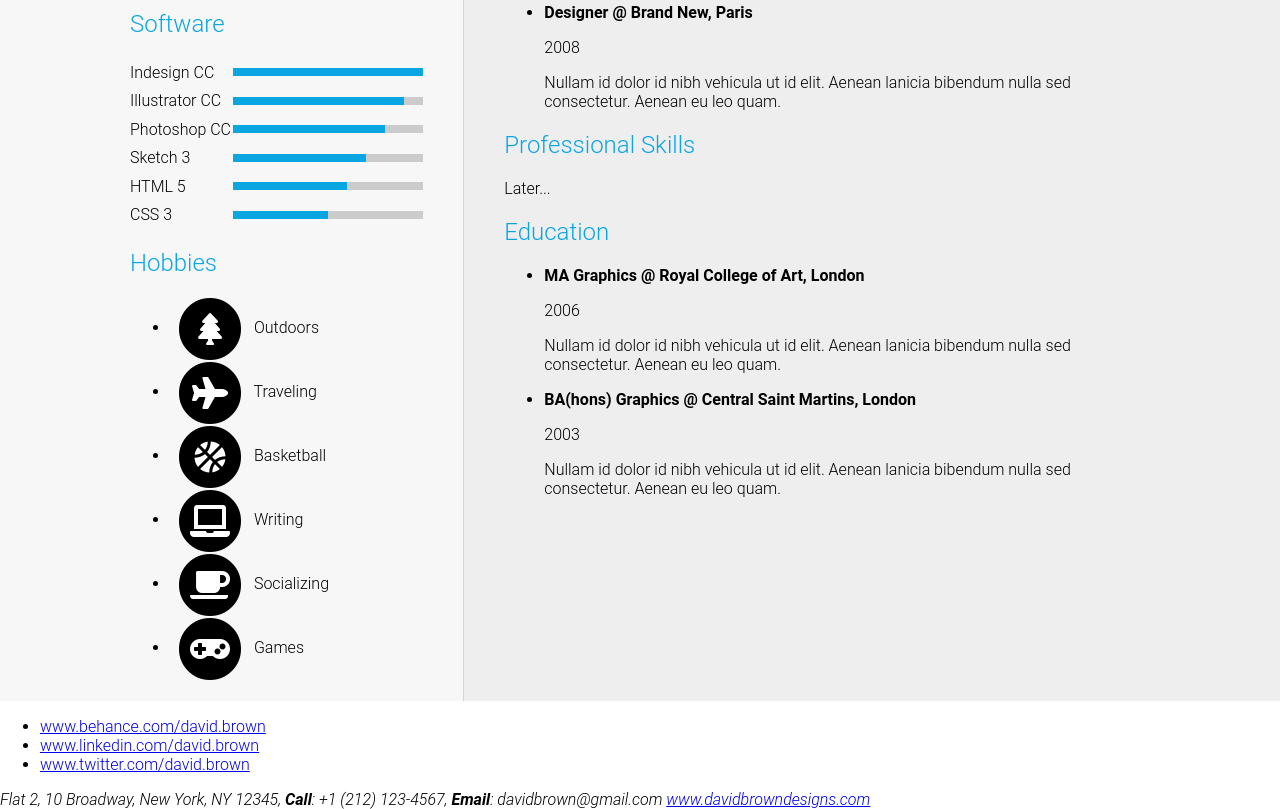
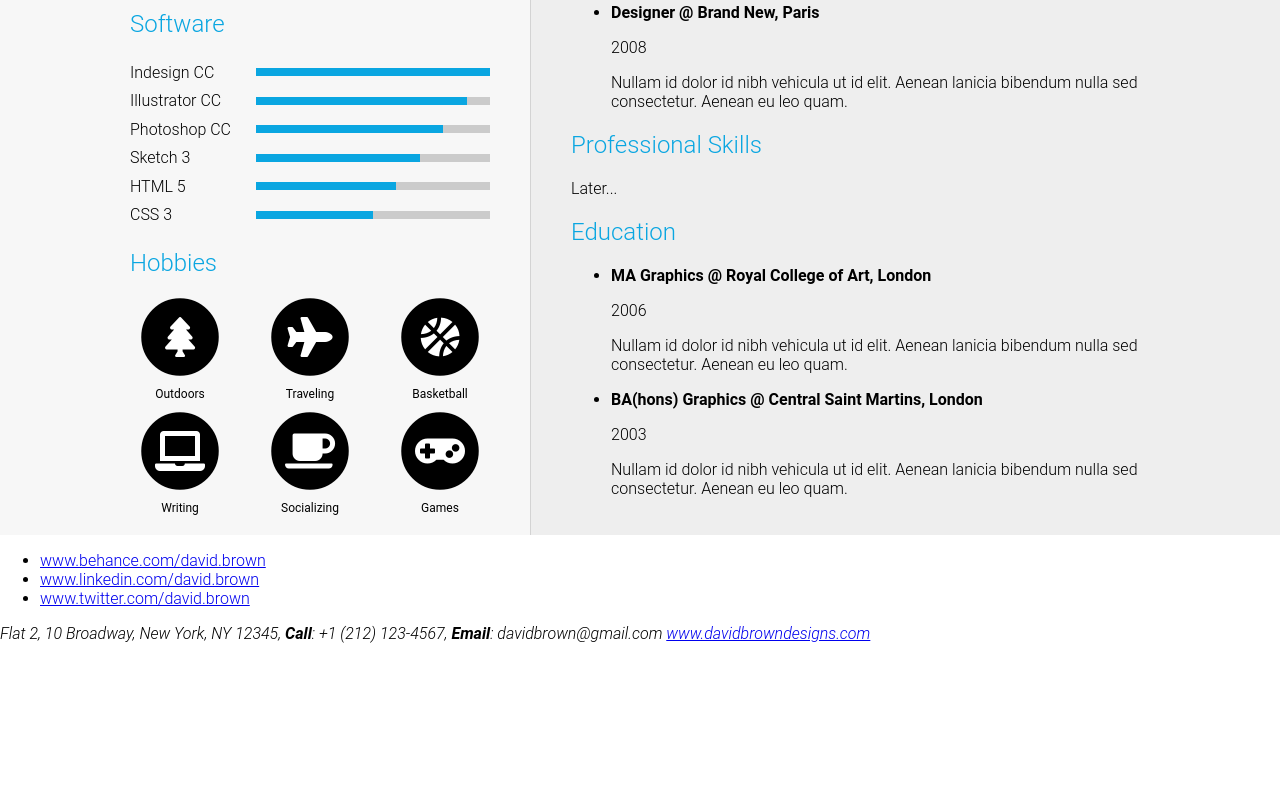
Before and after one commit to kevcomedia/material-resume-clone, a website: page src/index.html in a window 1280 px wide. Shown: the part 779-1588 px from the top of the page. After the commit the page ends 1422 px from the top, so only its background shows below. Drawn offline with Linux system fonts and the light colour scheme.

Commit message:
Layout hobbies section

```diff
--- a/src/index.html
+++ b/src/index.html
@@ -123,49 +123,48 @@
       <section class="information__section">
         <h2 class="information__heading">Hobbies</h2>
 
-        <!-- TODO add icons -->
-        <ul>
-          <li>
-            <span class="fa-stack fa-2x">
+        <ul class="hobbies">
+          <li class="hobbies__item">
+            <span class="hobbies__icon fa-stack fa-fw">
               <span class="fas fa-circle fa-stack-2x"></span>
               <span class="fas fa-tree fa-stack-1x fa-inverse"></span>
             </span>
-            Outdoors
+            <span class="hobbies__label">Outdoors</span>
           </li>
-          <li>
-            <span class="fa-stack fa-2x">
+          <li class="hobbies__item">
+            <span class="hobbies__icon fa-stack fa-fw">
               <span class="fas fa-circle fa-stack-2x"></span>
               <span class="fas fa-plane fa-stack-1x fa-inverse"></span>
             </span>
-            Traveling
+            <span class="hobbies__label">Traveling</span>
           </li>
-          <li>
-            <span class="fa-stack fa-2x">
+          <li class="hobbies__item">
+            <span class="hobbies__icon fa-stack fa-fw">
               <span class="fas fa-circle fa-stack-2x"></span>
               <span class="fas fa-basketball-ball fa-stack-1x fa-inverse"></span>
             </span>
-            Basketball
+            <span class="hobbies__label">Basketball</span>
           </li>
-          <li>
-            <span class="fa-stack fa-2x">
+          <li class="hobbies__item">
+            <span class="hobbies__icon fa-stack fa-fw">
               <span class="fas fa-circle fa-stack-2x"></span>
               <span class="fas fa-laptop fa-stack-1x fa-inverse"></span>
             </span>
-            Writing
+            <span class="hobbies__label">Writing</span>
           </li>
-          <li>
-            <span class="fa-stack fa-2x">
+          <li class="hobbies__item">
+            <span class="hobbies__icon fa-stack fa-fw">
               <span class="fas fa-circle fa-stack-2x"></span>
               <span class="fas fa-coffee fa-stack-1x fa-inverse"></span>
             </span>
-            Socializing
+            <span class="hobbies__label">Socializing</span>
           </li>
-          <li>
-            <span class="fa-stack fa-2x">
+          <li class="hobbies__item">
+            <span class="hobbies__icon fa-stack fa-fw">
               <span class="fas fa-circle fa-stack-2x"></span>
               <span class="fas fa-gamepad fa-stack-1x fa-inverse"></span>
             </span>
-            Games
+            <span class="hobbies__label">Games</span>
           </li>
         </ul>
       </section>
--- a/src/styles/main.css
+++ b/src/styles/main.css
@@ -217,3 +217,29 @@ h3 {
 .progress__value--50 {
   width: 50%;
 }
+
+/*
+ * Hobbies
+ */
+
+.hobbies {
+  display: grid;
+  grid-gap: 10px 30px;
+  grid-template-columns: repeat(3, 1fr);
+  grid-template-rows: 1fr 1fr;
+  list-style-type: none;
+  padding-left: 0;
+}
+
+.hobbies__icon {
+  font-size: 2.5rem;
+  display: block;
+  margin: 0 auto 10px;
+}
+
+.hobbies__label {
+  display: block;
+  font-size: .75rem;
+  font-weight: 400;
+  text-align: center;
+}
```
